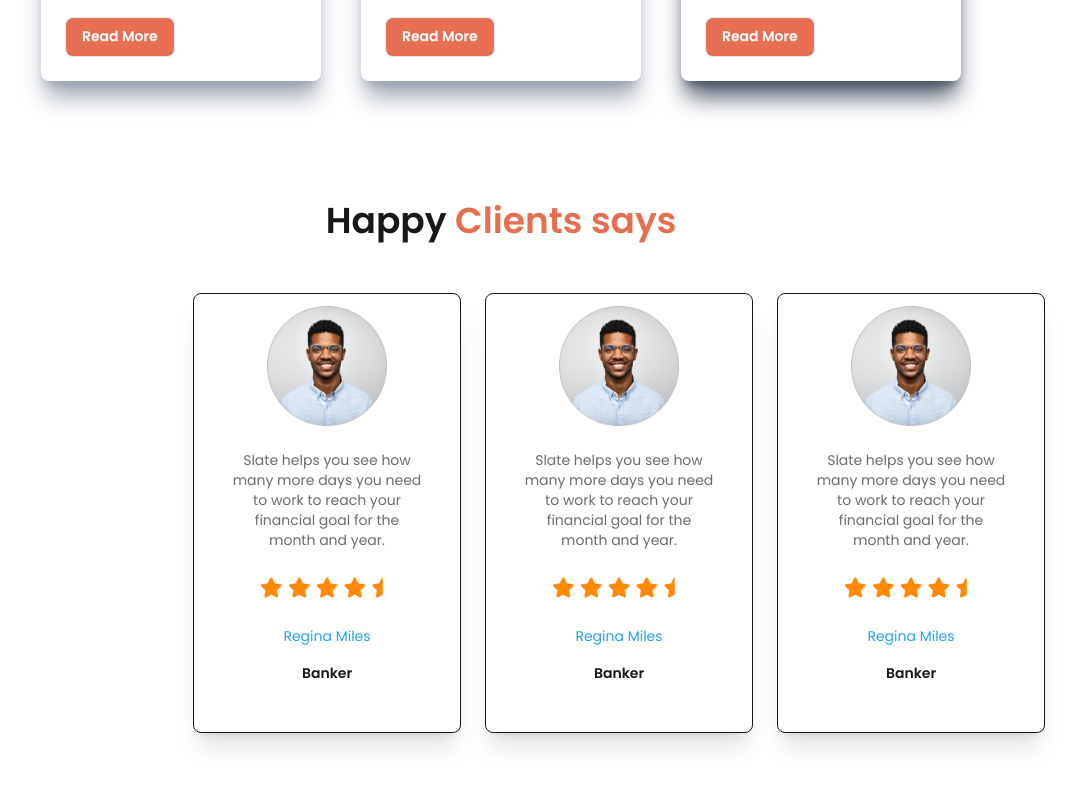
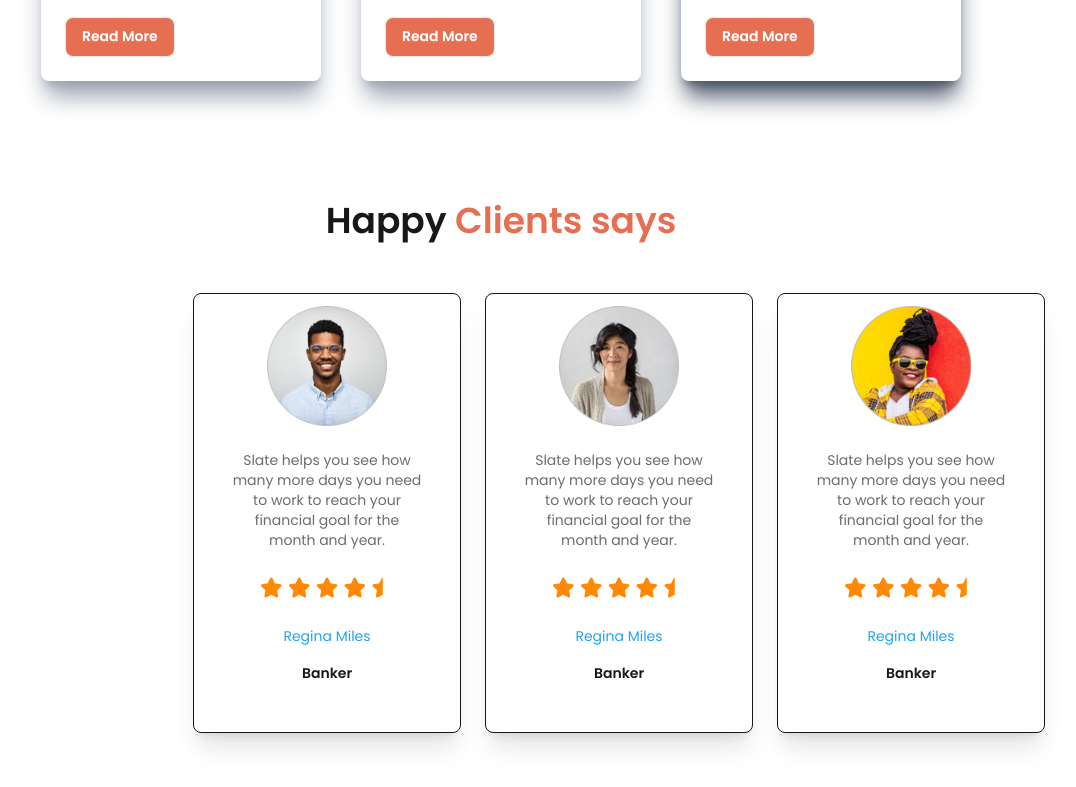
Before and after one commit to always-mohammad-ali/bike-eCommerce, a plain HTML site: page index.html in a window 1280 px wide. Shown: the part 2140-2927 px from the top of the page, without its empty margins (139-1215 px from the left). Drawn offline with nearby package versions, Linux system fonts and the light colour scheme.

Commit message:
happy client update pic

```diff
--- a/index.html
+++ b/index.html
@@ -314,7 +314,7 @@
           </div>
 
            <div class="card bg-base-100 w-67 shadow-xl border-1 p-3 my-5 md:mx-3">
-            <img src="images/others/user-1.png" alt="" class="w-30 mx-auto">
+            <img src="images/others/user-2.png" alt="" class="w-30 mx-auto">
 
             </figure>
             <div class="card-body items-center text-center">
@@ -338,7 +338,7 @@
           </div>
 
            <div class="card bg-base-100 w-67 shadow-xl border-1 p-3 my-5 md:mx-3">
-            <img src="images/others/user-1.png" alt="" class="w-30 mx-auto">
+            <img src="images/others/user-3.png" alt="" class="w-30 mx-auto">
 
             </figure>
             <div class="card-body items-center text-center">
```
